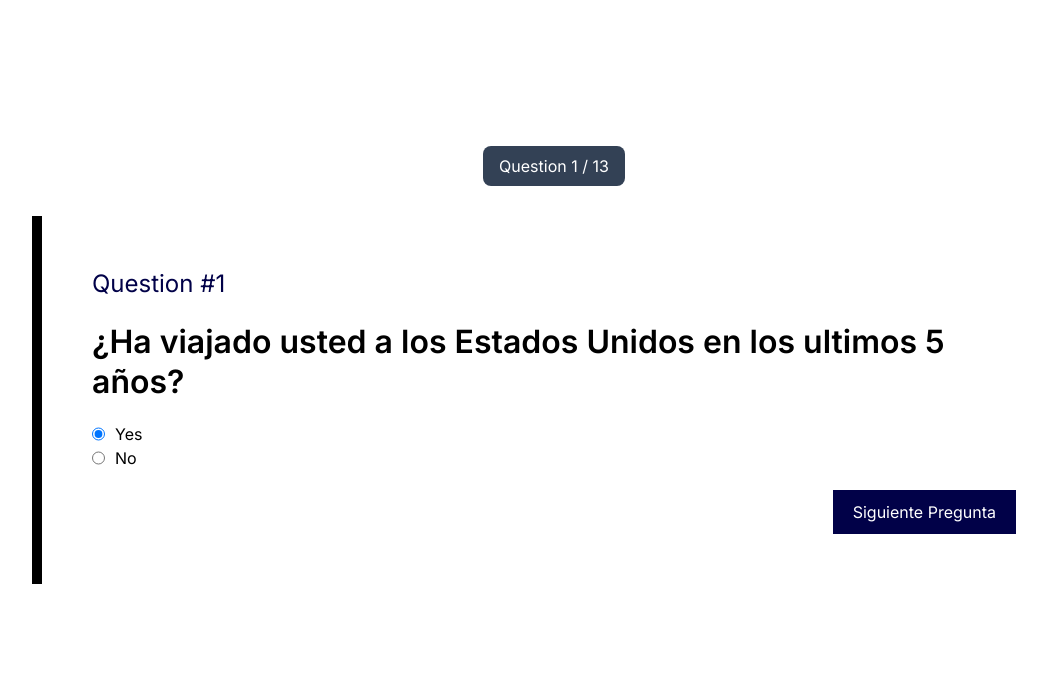
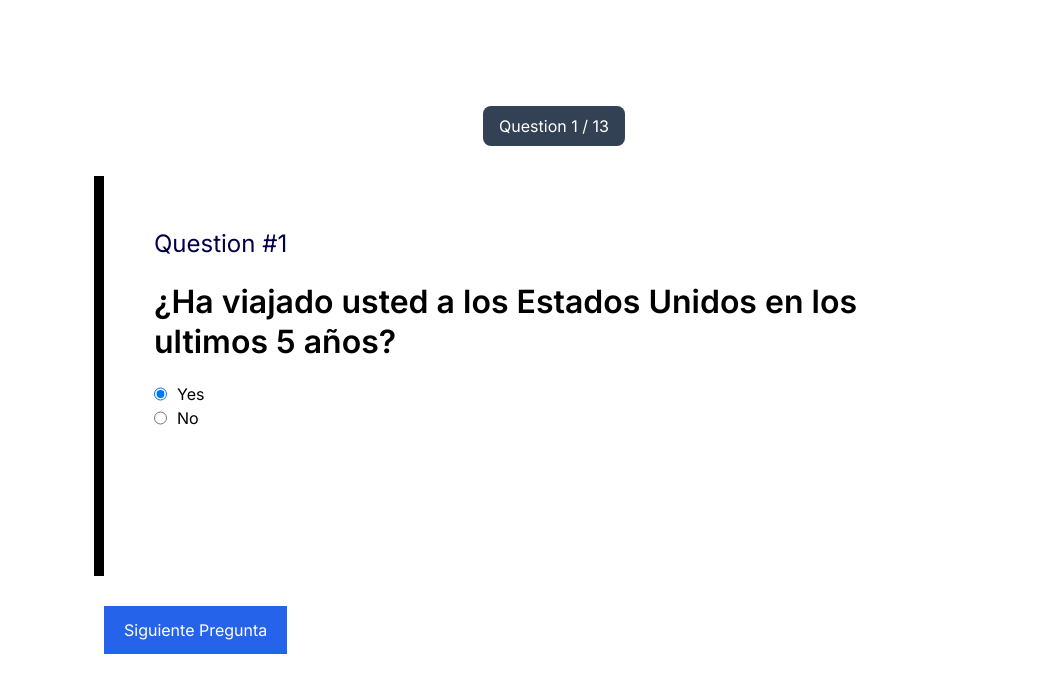
Before and after one commit to pedrouzcategui/us_visa_evaluation, a Next.js app: page / in a window 1280 px wide. Shown: the top 692 px of the page, without its empty margins (86-1133 px from the left). Built offline with nearby package versions, Linux system fonts and the light colour scheme.

Commit message:
Refactor Quiz Code more readable

```diff
--- a/src/components/Answer/YesNo/YesNo.tsx
+++ b/src/components/Answer/YesNo/YesNo.tsx
@@ -1,6 +1,6 @@
 "use client";
 import styles from "./style.module.css";
-import { ChangeEvent, useContext, useState } from "react";
+import { ChangeEvent, useContext } from "react";
 import { capitalize } from "@/utils";
 import { NO_ANSWER, YES_ANSWER } from "@/consts/quiz_values";
 import { QuizContext } from "@/contexts/QuizContext";
@@ -13,6 +13,9 @@ export function YesNo({
     selectedIndex: number;
     setSelectedIndex: React.Dispatch<React.SetStateAction<number>>;
 }) {
+
+    // Get Current Question
+    // Put the value of the current answer if exists
 
     const onOptionChange = (e: ChangeEvent<HTMLInputElement>) => {
         let { value } = e.target;
--- /dev/null
+++ b/src/components/Button/Button.tsx
@@ -0,0 +1,31 @@
+type ButtonProps = React.ButtonHTMLAttributes<HTMLButtonElement> & {
+    children?: React.ReactNode;
+    variant?: 'primary' | 'secondary' | 'default';
+    isVisible?: boolean
+};
+
+export default function Button({ children, variant = 'default', isVisible = true, ...props }: ButtonProps) {
+    let classNameString = getClassNameStringByType(variant);
+    if (isVisible) {
+        return (
+            <button {...props} className={`py-3 px-5 ${classNameString}`}>
+                {children}
+            </button>
+        )
+    }
+}
+function getClassNameStringByType(variant: string): string {
+    let classNameString;
+    switch (variant) {
+        case 'primary':
+            classNameString = 'bg-red-600 text-white text-lg'
+            break;
+        case 'secondary':
+            classNameString = 'bg-blue-600 text-white text-md'
+            break;
+        default:
+            classNameString = 'text-md'
+            break;
+    }
+    return classNameString;
+}
--- a/src/components/QuestionCard/QuestionCard.tsx
+++ b/src/components/QuestionCard/QuestionCard.tsx
@@ -4,11 +4,18 @@ import { IQuestion } from "../types";
 import { YesNo } from "..";
 import { useContext, useState } from "react";
 import { QuizContext } from "@/contexts/QuizContext";
+import Button from "../Button/Button";
 
 type QuestionTypeExtended = IQuestion & {
     isFinal: boolean;
     index: number;
 };
+
+type QuestionCardHeaderProps = {
+    id: number;
+    title: string;
+    example?: string;
+}
 
 export default function QuestionCard({
     id,
@@ -18,7 +25,13 @@ export default function QuestionCard({
     isFinal,
     index,
 }: QuestionTypeExtended) {
-    const { setCurrentQuestionIndex, handleAnswerChange, currentQuestionIndex, questions, setIsReview } = useContext(QuizContext);
+    const {
+        setCurrentQuestionIndex,
+        handleAnswerChange,
+        currentQuestionIndex,
+        questions,
+        setIsReview,
+    } = useContext(QuizContext);
     const [selectedIndex, setSelectedIndex] = useState(0);
 
     const handleQuestionChange = (next_question_id: number) => {
@@ -28,16 +41,14 @@ export default function QuestionCard({
         if (next_question_id > questions.length) {
             setIsReview(true);
             return;
-        };
-        setCurrentQuestionIndex((next_question_id));
+        }
+        setCurrentQuestionIndex(next_question_id);
     };
 
     return (
+        <div>
             <div className={styles.card}>
-            <h2 className={styles.question_id}>Question #{id}</h2>
-            <h1 className={styles.question_text}>{title}</h1>
-            <span className={styles.question_example}>{example && `${example}`}</span>
-            <div className={styles.answers_container}>
+                <QuestionCard.Header id={id} title={title} example={example} />
                 <AnswerInput
                     answer_component={answer_component}
                     selectedIndex={selectedIndex}
@@ -45,38 +56,42 @@ export default function QuestionCard({
                 />
             </div>
             <div className={styles.button_container}>
-                <div>
-                    {index != 1 && (
-                        <button
-                            className={styles.button}
+                <Button
+                    variant="primary"
+                    isVisible={index != 1}
                     onClick={() => handleQuestionChange(index - 1)}
                 >
                     Pregunta Anterior
-                        </button>
-                    )}
-                </div>
-                {
-                    !isFinal &&
-                    <button
+                </Button>
+                <Button
+                    variant="secondary"
                     disabled={isFinal}
-                        className={styles.button}
+                    isVisible={!isFinal}
                     onClick={() => handleQuestionChange(index + 1)}
                 >
                     Siguiente Pregunta
-                    </button>
-                }
-                {
-                    isFinal &&
-                    <button
-                        className={styles.button}
+                </Button>
+                <Button
+                    variant="secondary"
+                    isVisible={isFinal}
                     onClick={() => handleQuestionChange(index + 1)}
                 >
                     Revisar Respuestas
-                    </button>
-                }
+                </Button>
             </div>
         </div>
     );
+}
+
+QuestionCard.Header = ({ id, title, example }: QuestionCardHeaderProps) => {
+    return (
+        <>
+            <h2 className={styles.question_id}>Question #{id}</h2>
+            <h1 className={styles.question_text}>{title}</h1>
+            <span className={styles.question_example}>{example && `${example}`}</span>
+            <div className={styles.answers_container}></div>
+        </>
+    )
 }
 
 function AnswerInput({
--- a/src/components/QuestionCard/style.module.css
+++ b/src/components/QuestionCard/style.module.css
@@ -1,5 +1,6 @@
 .card {
-  width: 100%;
+  width: 900px;
+  min-height: 400px;
   margin: 30px auto;
   padding: 50px;
   background-color: white;
--- a/src/components/Quiz/QuizAnswersConfirmationScreen.tsx
+++ b/src/components/Quiz/QuizAnswersConfirmationScreen.tsx
@@ -1,6 +1,7 @@
 "use client";
 import { QuizContext } from "@/contexts/QuizContext";
 import React from "react";
+import Button from '../Button/Button';
 
 export default function QuizAnswersConfirmationScreen() {
     const { questions, userAnswers } = React.useContext(QuizContext);
@@ -17,6 +18,13 @@ export default function QuizAnswersConfirmationScreen() {
 }
 
 function QuizAnswerRow({ question_title, question_number, user_answer }: { question_title: string, question_number: number, user_answer: number }) {
+    const { setCurrentQuestionIndex, setIsReview } = React.useContext(QuizContext);
+
+    const handleEditQuestion = () => {
+        setCurrentQuestionIndex(question_number);
+        setIsReview(false);
+    }
+
     return (
         <div>
             <div className="grid grid-cols-3 gap-3 p-4">
@@ -31,9 +39,11 @@ function QuizAnswerRow({ question_title, question_number, user_answer }: { quest
                     </p>
                 </div>
                 <div className="flex items-center justify-center">
-                    <button >
+                    <Button variant="secondary"
+                        onClick={handleEditQuestion}
+                    >
                         Editar Respuesta
-                    </button>
+                    </Button>
                 </div>
             </div>
             <hr className="border-gray-200 dark:border-gray-700" />
--- a/src/components/Quiz/QuizWrapper.tsx
+++ b/src/components/Quiz/QuizWrapper.tsx
@@ -7,7 +7,7 @@ import QuizAnswersConfirmationScreen from "./QuizAnswersConfirmationScreen";
 export default function QuizWrapper() {
     const { currentQuestionIndex, questions, isReview } = useContext(QuizContext);
     const currentQuestion = questions.find(question => question.id == currentQuestionIndex);
-    if (!currentQuestion) throw new Error('Question not found or some shit like that')
+    if (!currentQuestion) throw new Error('Current Question Not Found')
     const { id, title, example, answer_component, options } = currentQuestion;
     const [isFinal, setIsFinal] = useState(false);
 
@@ -17,6 +17,9 @@ export default function QuizWrapper() {
 
     return (
         <div className="w-4/5 mx-auto min-h-[95vh] flex flex-col items-center justify-center">
+            {
+                !isReview &&
+                <>
                     <QuestionProgressIndicator
                         currentQuestionIndex={currentQuestionIndex}
                         questionsLength={questions.length}
@@ -31,6 +34,8 @@ export default function QuizWrapper() {
                         index={currentQuestionIndex}
                         isFinal={isFinal}
                     />
+                </>
+            }
             {
                 isReview && <QuizAnswersConfirmationScreen />
             }
--- a/src/components/index.ts
+++ b/src/components/index.ts
@@ -1,4 +1,4 @@
-export { Quiz } from "./Quiz/Quiz";
+export { Quiz } from "./Quiz/quiz";
 export { YesNo } from "./Answer/YesNo/YesNo";
 export { Input } from "./Answer/Input/Input";
 export { Checkboxes } from "./Answer/Checkboxes/Checkboxes";
--- a/src/contexts/QuizContext.tsx
+++ b/src/contexts/QuizContext.tsx
@@ -49,10 +49,6 @@ const QuizProvider = ({ children }: { children: React.ReactNode }) => {
     });
   }
 
-  useEffect(() => {
-    console.log(userAnswers);
-  }, [userAnswers]);
-
   return (
     <QuizContext.Provider
       value={{
```
Lines whose indentation alone changed are shown as unchanged.
